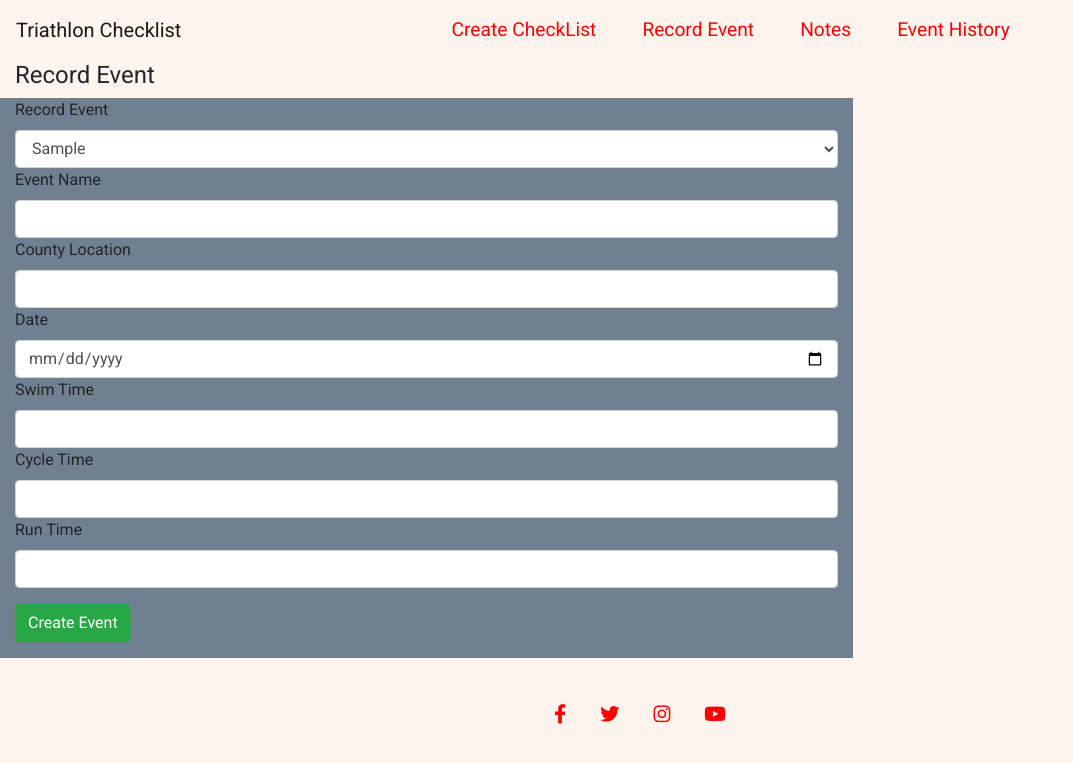
After one commit to johnj974/triathlon-checklist, a Flask app: page /record_event in a window 1280 px wide. The commit adds this page. Shown: the top 763 px of the page, without its empty margins (0-1073 px from the left). Run offline with Flask 2, Linux system fonts and the light colour scheme; a database or web service that is not in the repository returns one stand-in record (values such as "Sample title"); some libraries are stand-ins or nearby versions.

Commit message:
created a seperate record event page/ styled all buttons/ tested buttons for functionallity

```diff
--- a/app.py
+++ b/app.py
@@ -147,7 +147,7 @@ def edit_eventlist(events_id):
                            types=all_types)
 
 
-#  path to update eventlist/populate updated eventlist
+# path to update eventlist/populate updated eventlist
 @app.route('/update_eventlist/<events_id>', methods=["POST"])
 def update_eventlist(events_id):
     events = mongo.db.events
@@ -159,9 +159,18 @@ def update_eventlist(events_id):
                     'date': request.form.get('date'),
                     'swim_time': request.form.get('swim_time'),
                     'cycle_time': request.form.get('cycle_time'),
-                    'run_time': request.form.get('run_time'),
+                    'run_time': request.form.get('run_time')
                 })
     return redirect(url_for('event_list'))
+
+
+# record event page
+@app.route("/record_event")
+def record_event():
+    return render_template("recordevent.html",
+                           disciplines=mongo.db.disciplines.find(),
+                           events=mongo.db.events.find(),
+                           types=mongo.db.types.find())
 
 
 if __name__ == "__main__":
--- a/static/css/style.css
+++ b/static/css/style.css
@@ -1,7 +1,10 @@
+@import url('https://fonts.googleapis.com/css?family=Roboto&display=swap');
+
 body{
     background-color: seashell;
     margin: 0;
     padding: 0;
+    font-family: Roboto;
 }
 
 #races{
@@ -64,3 +67,8 @@ ul li i:hover{
 #run{
     height: 70vh;
 }
+
+#homeButtons{
+    display:inline;
+    text-align: right;
+}
--- a/templates/base.html
+++ b/templates/base.html
@@ -27,13 +27,16 @@
 			<div class="collapse navbar-collapse" id="navbarTogglerDemo02">
 				<ul class="navbar-nav mr-auto mt-2 mt-lg-0">
 					<li class="nav-item">
-						<a class="nav-link" href="{{url_for('add_list')}}">Create List <span class="sr-only">(current)</span></a>
+						<a class="nav-link" href="{{url_for('add_list')}}">Create CheckList <span class="sr-only">(current)</span></a>
+					</li>
+                    <li class="nav-item">
+						<a class="nav-link" href="{{url_for('record_event')}}">Record Event <span class="sr-only">(current)</span></a>
 					</li>
 					<li class="nav-item">
-						<a class="nav-link" href="{{url_for('blog_list')}}">Blog</a>
+						<a class="nav-link" href="{{url_for('blog_list')}}">Notes</a>
 					</li>
                     <li class="nav-item">
-						<a class="nav-link" href="{{url_for('event_list')}}">Event List</a>
+						<a class="nav-link" href="{{url_for('event_list')}}">Event History</a>
 					</li>
 				</ul>
 			</div>
--- a/templates/editblog.html
+++ b/templates/editblog.html
@@ -10,7 +10,7 @@
 			<textarea class="form-control" id="blog_content" name="blog_content" rows="3">{{blog.blog_content}}</textarea>
 
 		</div>
-            <button type="submit" class="btn btn-primary">Edit Blog Post</button>
+            <button type="submit" class="btn btn-outline-secondary">Edit Note</button>
 	</form>
 </div>
 {% endblock %}
--- a/templates/editlist.html
+++ b/templates/editlist.html
@@ -40,7 +40,7 @@
                     <input id="item7" name="item7" type="text" class="form-control"  value="{{checklist.item7}}">
                     </div>
                 </div>
-                 <button type="submit" class="btn btn-primary">Edit Checklist</button>
+                <button type="submit" class="btn btn-outline-secondary">Edit Checklist</button>
             </form>
 		</div>
 
--- a/templates/events.html
+++ b/templates/events.html
@@ -1,5 +1,6 @@
 {% extends "base.html" %}
 {% block content %}
+<h4>Event Recorder</h4>
 <div id="races" class="col">
 
 	<table class="table">
--- a/templates/home.html
+++ b/templates/home.html
@@ -11,8 +11,10 @@
                             <button class="btn btn-link" type="button" data-toggle="collapse" data-target="#collapseOne{{loop.index}}" aria-expanded="true" aria-controls="collapseOne">
                                 {{ item.discipline_name }}
                             </button>
-                            <a href="{{url_for('edit_checklist', checklist_id=item._id)}}"><button type="button" class="btn btn-success">Edit</button></a>
-                            <a href="{{url_for('delete_checklist', checklist_id=item._id)}}"><button type="button" class="btn btn-danger">Delete</button></a>
+                            <span id="homeButtons">
+                            <a href="{{url_for('edit_checklist', checklist_id=item._id)}}"><button type="button" class="btn btn-outline-secondary">Edit</button></a>
+                            <a href="{{url_for('delete_checklist', checklist_id=item._id)}}"><button type="button" class="btn btn-outline-danger">Delete</button></a>
+                            </span>
 						</h2>
 					</div>
 
--- /dev/null
+++ b/templates/recordevent.html
@@ -0,0 +1,42 @@
+{% extends 'base.html' %}
+{% block content %}
+<div id="selector" class="container-fluid">
+	<h4>Record Event</h4>
+	<div class="row">
+		<div id="swim" class="col-md-8">
+              <form action="{{url_for('insert_event')}}" method="POST">
+                    <div class="form-group">
+                        <label for="discipline_type">Record Event</label>
+                        <select class="form-control" id="types" name="discipline_type">
+                        {% for type in types %}
+                            <option value="{{ type.discipline_type }}">{{ type.discipline_type }}</option>
+                        {% endfor %}
+                        </select>
+                        <label for="name">Event Name</label>
+                        <input class="form-control" type="text" id="name" name="name">
+                        <label for="location">County Location</label>
+                        <input class="form-control" type="text" id="location" name="location">
+                        <label for="date">Date</label>
+                        <input type="date" id="date" name="date" class="form-control">
+                        <label for="date">Swim Time</label>
+                        <input type="text" id="swim_time" name="swim_time" class="form-control">
+                        <label for="date">Cycle Time</label>
+                        <input type="text" id="cycle_time" name="cycle_time" class="form-control">
+                        <label for="date">Run Time</label>
+                        <input type="text" id="run_time" name="run_time" class="form-control">
+
+                    </div>
+                    <div class="form-row">
+
+                    </div>
+                    <button type="submit" class="btn btn-success">Create Event</button>
+            </form>
+
+		</div>
+
+		<div id="run" class="col-md-4">
+
+		</div>
+	</div>
+</div>
+{% endblock %}
```
Also changed, not shown: templates/blog.html (+4 -4 lines), templates/editeventlist.html (+2 -5 lines), templates/list.html (+2 -28 lines).
